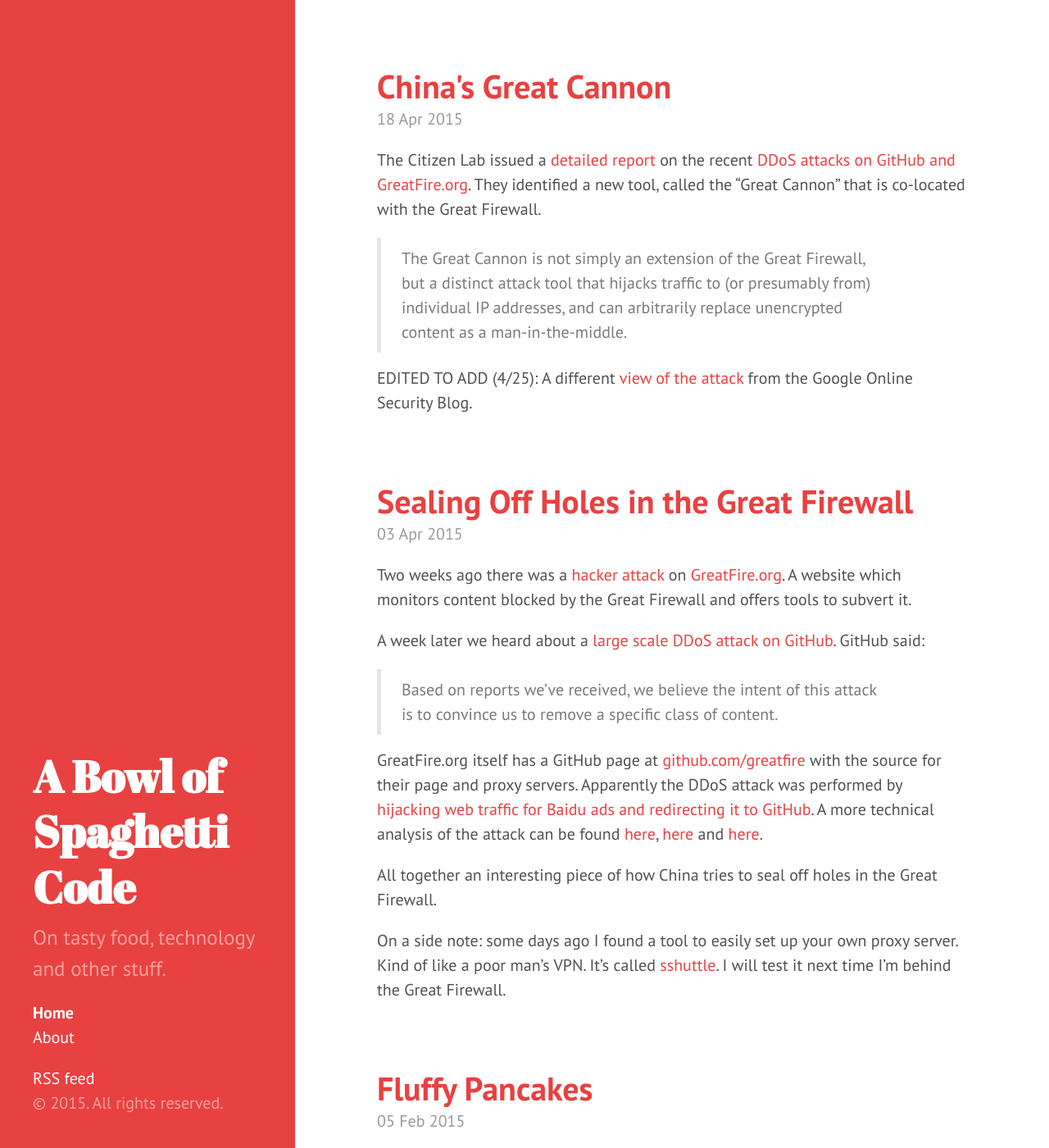
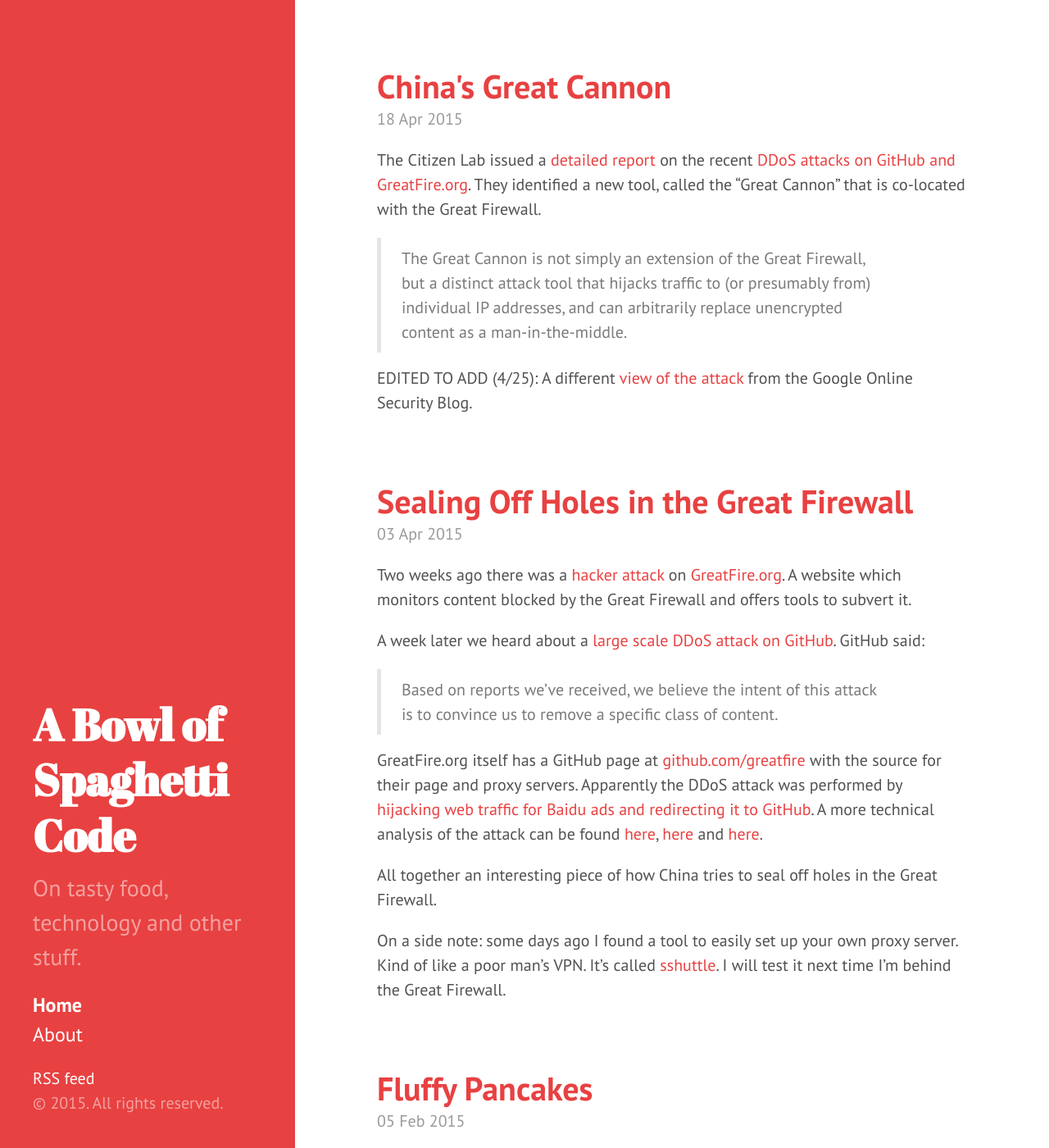
Before and after one commit to arminha/blog-test, a Jekyll site: the page built from index.html, in a window 1280 px wide and 1400 px high. Shown: the whole window at 82% size. Built offline with Jekyll 4.4.1, drawn with Linux system fonts in a browser that asks for light colours; the list of posts is cut into pages by our own code.

Commit message:
CSS: remove unused elements, bigger fonts in sidebar

```diff
--- a/_sass/hyde.scss
+++ b/_sass/hyde.scss
@@ -24,7 +24,6 @@
  * Themes
  */
 
-
 /*
  * Global resets
  *
@@ -34,17 +33,6 @@
 html {
   font-family: "PT Sans", Helvetica, Arial, sans-serif;
 }
-@media (min-width: 48rem) {
-  html {
-    font-size: 16px;
-  }
-}
-@media (min-width: 58rem) {
-  html {
-    font-size: 20px;
-  }
-}
-
 
 /*
  * Sidebar
@@ -90,6 +78,12 @@
 }
 .sidebar-nav-item {
   display: block;
+  font-size: 150%;
+}
+@media (min-width: 48rem) {
+  .sidebar-nav-item {
+    font-size: 120%;
+  }
 }
 a.sidebar-nav-item:hover,
 a.sidebar-nav-item:focus {
--- a/_sass/poole.scss
+++ b/_sass/poole.scss
@@ -48,14 +48,8 @@
 }
 
 html {
-  font-family: "Helvetica Neue", Helvetica, Arial, sans-serif;
-  font-size: 16px;
+  font-size: 20px;
   line-height: 1.5;
-}
-@media (min-width: 38rem) {
-  html {
-    font-size: 20px;
-  }
 }
 
 body {
@@ -231,7 +225,7 @@
  */
 
 .lead {
-  font-size: 1.25rem;
+  font-size: 1.40rem;
   font-weight: 300;
 }
 
```
